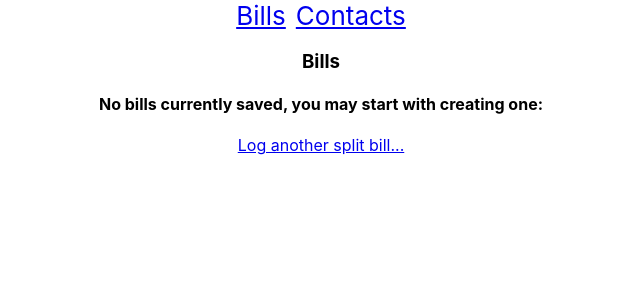
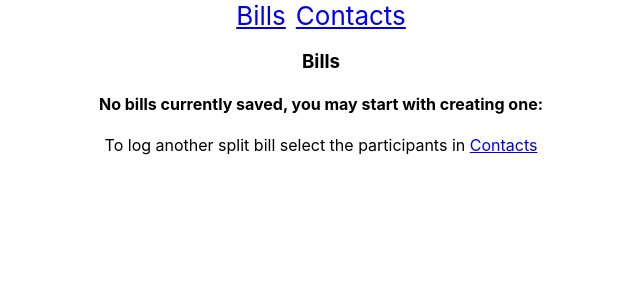
Before and after one commit to chamie/split-bills-test-task, a React (Create React App) app: page /#/ in a window 1280 px wide. Shown: the top 300 px of the page, without its empty margins (319-959 px from the left). Built offline with nearby package versions, Linux system fonts and the light colour scheme.

Commit message:
Fix the footer text about how to create bills.

```diff
--- a/src/features/bills/BillsList.tsx
+++ b/src/features/bills/BillsList.tsx
@@ -24,6 +24,6 @@ export const BillsList = () => {
             </div>
             : <h4>No bills currently saved, you may start with creating one:</h4>
         }
-        <Link to="/contacts">Log another split bill...</Link>
+        To log another split bill select the participants in <Link to="/contacts">Contacts</Link>
     </div>;
 }
```
